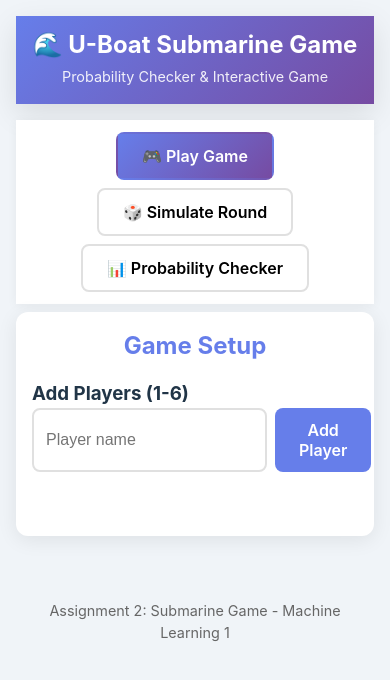
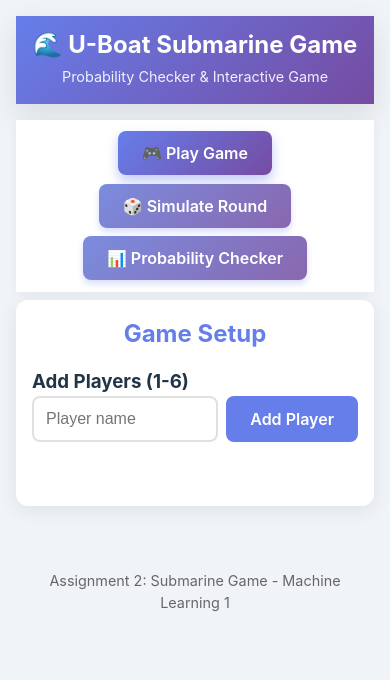
Before and after one commit to FredFraiche/AK-2, a React (Vite) app in the folder frontend/: page / in a window 390 px wide. Shown: the top 680 px of the page. Built offline with nearby package versions, Linux system fonts and the light colour scheme.

Commit message:
Fix mobile UI: center Game Setup, scrollable table, purple buttons with 3D effects

```diff
--- a/frontend/src/App.css
+++ b/frontend/src/App.css
@@ -175,6 +175,14 @@ header p {
   overflow-x: hidden;
 }
 
+.table-container {
+  width: 100%;
+  overflow-x: auto;
+  -webkit-overflow-scrolling: touch;
+  margin-bottom: 1rem;
+  border-radius: 8px;
+}
+
 @keyframes fadeIn {
   from { opacity: 0; transform: translateY(10px); }
   to { opacity: 1; transform: translateY(0); }
@@ -223,6 +231,8 @@ header p {
   border-collapse: collapse;
   margin-bottom: 2rem;
   box-shadow: 0 2px 10px rgba(0, 0, 0, 0.05);
+  display: table;
+  table-layout: auto;
 }
 
 .prob-table th {
@@ -283,24 +293,35 @@ footer {
 
 .tab-nav button {
   padding: 0.75rem 1.5rem;
-  border: 2px solid #e0e0e0;
-  background: white;
+  border: none;
+  background: linear-gradient(135deg, #7b8cde 0%, #8967af 100%);
+  color: white;
   border-radius: 8px;
   font-size: 1rem;
   font-weight: 600;
   cursor: pointer;
-  transition: all 0.3s;
+  transition: all 0.2s ease;
+  box-shadow: 0 4px 6px rgba(102, 126, 234, 0.25);
+  position: relative;
+  top: 0;
 }
 
 .tab-nav button:hover {
-  border-color: #667eea;
-  background: #f8f9fa;
+  background: linear-gradient(135deg, #6577c9 0%, #73539a 100%);
+  box-shadow: 0 2px 4px rgba(102, 126, 234, 0.3);
+}
+
+.tab-nav button:active {
+  transform: translateY(2px);
+  box-shadow: 0 1px 2px rgba(102, 126, 234, 0.3);
+  top: 2px;
 }
 
 .tab-nav button.active {
   background: linear-gradient(135deg, #667eea 0%, #764ba2 100%);
   color: white;
-  border-color: transparent;
+  box-shadow: 0 6px 12px rgba(102, 126, 234, 0.4);
+  transform: translateY(-1px);
 }
 
 /* Game Play Styles */
@@ -329,16 +350,19 @@ footer {
 .player-setup {
   max-width: 600px;
   margin: 0 auto;
+  width: 100%;
 }
 
 .add-player-form {
   display: flex;
   gap: 0.5rem;
   margin-bottom: 1.5rem;
+  flex-wrap: wrap;
 }
 
 .add-player-form input {
   flex: 1;
+  min-width: 0;
   padding: 0.75rem;
   border: 2px solid #e0e0e0;
   border-radius: 8px;
@@ -353,6 +377,8 @@ footer {
   border-radius: 8px;
   font-weight: 600;
   cursor: pointer;
+  white-space: nowrap;
+  flex-shrink: 0;
 }
 
 .add-player-form button:disabled {
@@ -974,17 +1000,24 @@ footer {
   }
 
   .prob-table {
-    font-size: 0.85rem;
-    display: block;
-    overflow-x: auto;
-    -webkit-overflow-scrolling: touch;
-    max-width: 100%;
+    font-size: 0.8rem;
+    display: table;
+    width: 100%;
+    min-width: 500px;
   }
 
   .prob-table th,
   .prob-table td {
-    padding: 0.5rem;
+    padding: 0.5rem 0.3rem;
     white-space: nowrap;
+    font-size: 0.75rem;
+  }
+
+  .table-container {
+    overflow-x: auto;
+    -webkit-overflow-scrolling: touch;
+    border: 1px solid #e0e0e0;
+    border-radius: 8px;
   }
 
   .results {
--- a/frontend/src/components/ProbabilityChecker.tsx
+++ b/frontend/src/components/ProbabilityChecker.tsx
@@ -89,6 +89,7 @@ export default function ProbabilityChecker() {
           </div>
 
           <h3>Probability Distribution</h3>
+          <div className="table-container">
             <table className="prob-table">
               <thead>
                 <tr>
@@ -119,6 +120,7 @@ export default function ProbabilityChecker() {
                 })}
               </tbody>
             </table>
+          </div>
 
           <div className="chart-container">
             <svg viewBox="0 0 600 300" className="bar-chart">
```
Also changed, not shown: 1 other file (tests, documents, lock files or other folders). Lines whose indentation alone changed are shown as unchanged.
